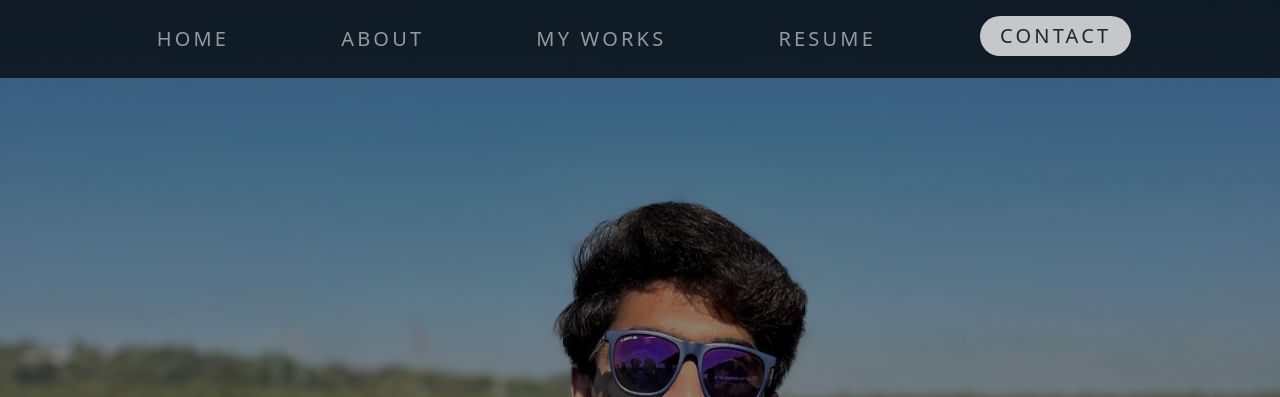
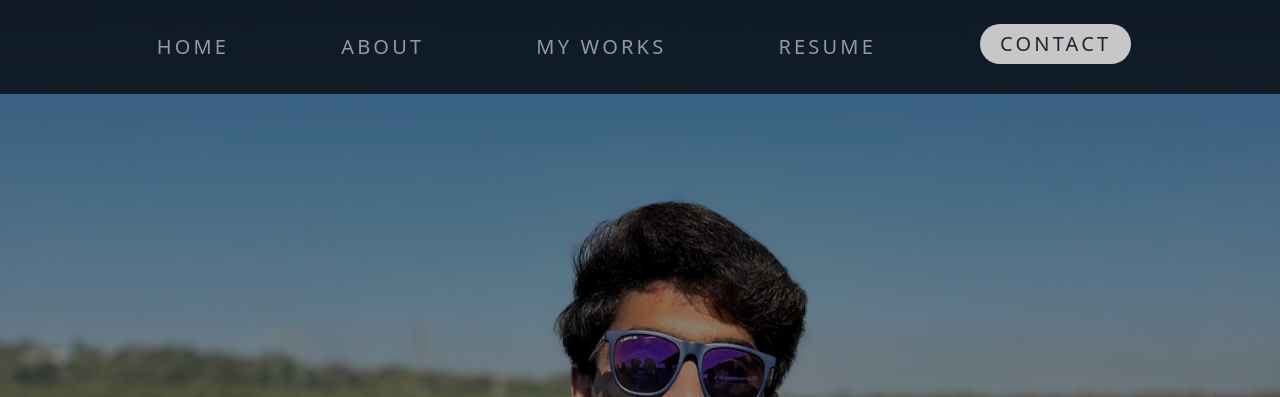
Before and after one commit to meetmakwana19/rea, a plain HTML site: page index.html in a window 1280 px wide. Shown: the top 397 px of the page. Drawn offline with nearby package versions, Linux system fonts and the light colour scheme; files whose address does not match are found by name.

Commit message:
Adding padding to nav-links

```diff
--- a/index.html
+++ b/index.html
@@ -24,19 +24,19 @@
         <div class="collapse navbar-collapse" id="navbarSupportedContent">
           <!-- for nav-items to be in center, giving class ms-auto below here -->
           <ul class="navbar-nav me-auto ms-auto mb-2 mb-lg-0 fs-5">
-            <li class="nav-item mx-5">
+            <li class="nav-item mx-5 py-2">
               <a class="nav-link" aria-current="page" href="#">Home</a>
             </li>
-            <li class="nav-item mx-5">
+            <li class="nav-item mx-5 py-2">
               <a class="nav-link" href="#about">About</a>
             </li>
-            <li class="nav-item mx-5">
+            <li class="nav-item mx-5 py-2">
               <a class="nav-link" href="#works">My Works</a>
             </li>
-            <li class="nav-item mx-5">
+            <li class="nav-item mx-5 py-2">
               <a class="nav-link" href="#resume">Resume</a>
             </li>
-            <li class="nav-item mx-5">
+            <li class="nav-item mx-5 py-2">
               <a class="nav-link btn btn-light text-dark btn-contact" href="#contact">Contact</a>
             </li>
         </div>
```
